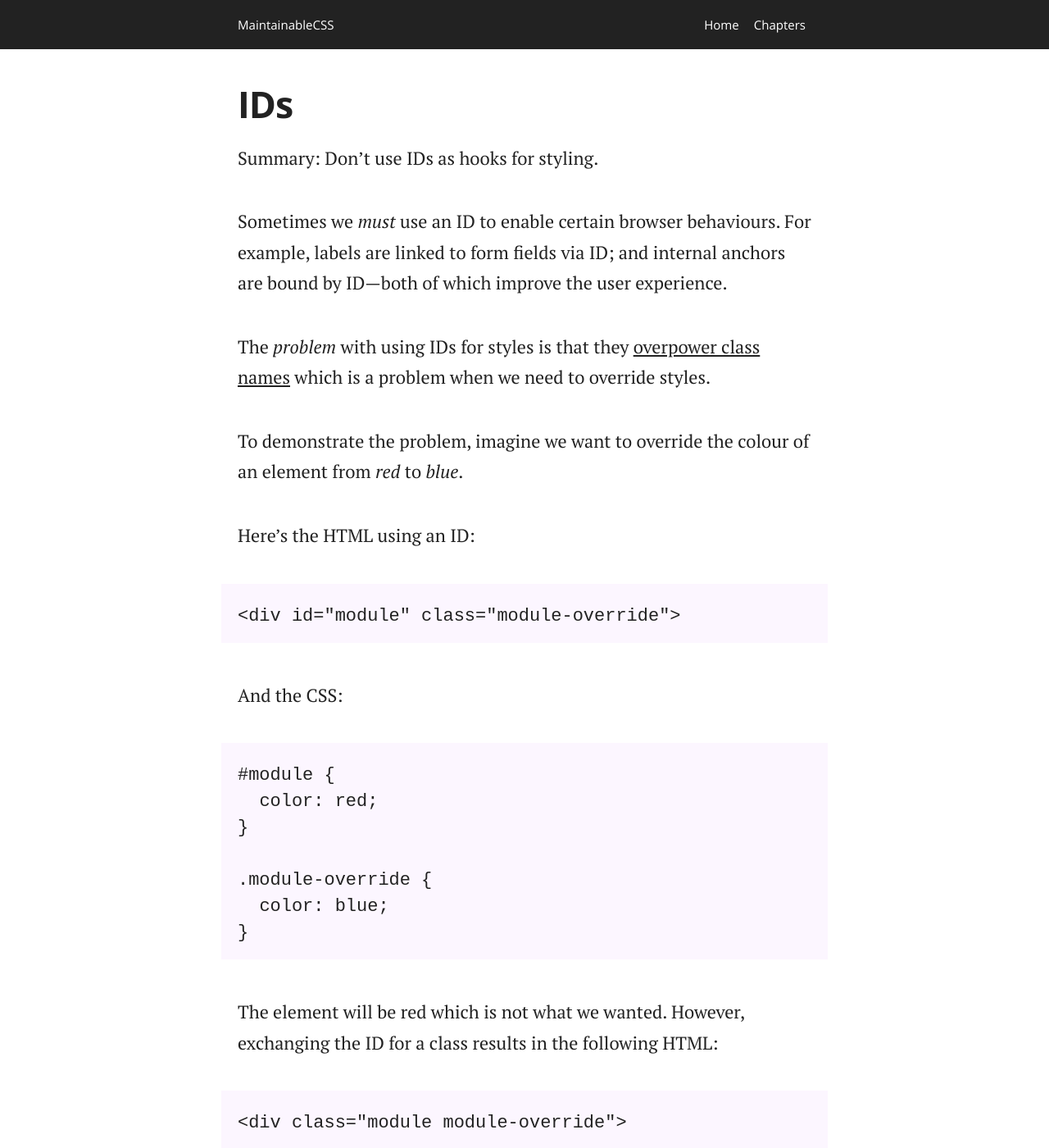
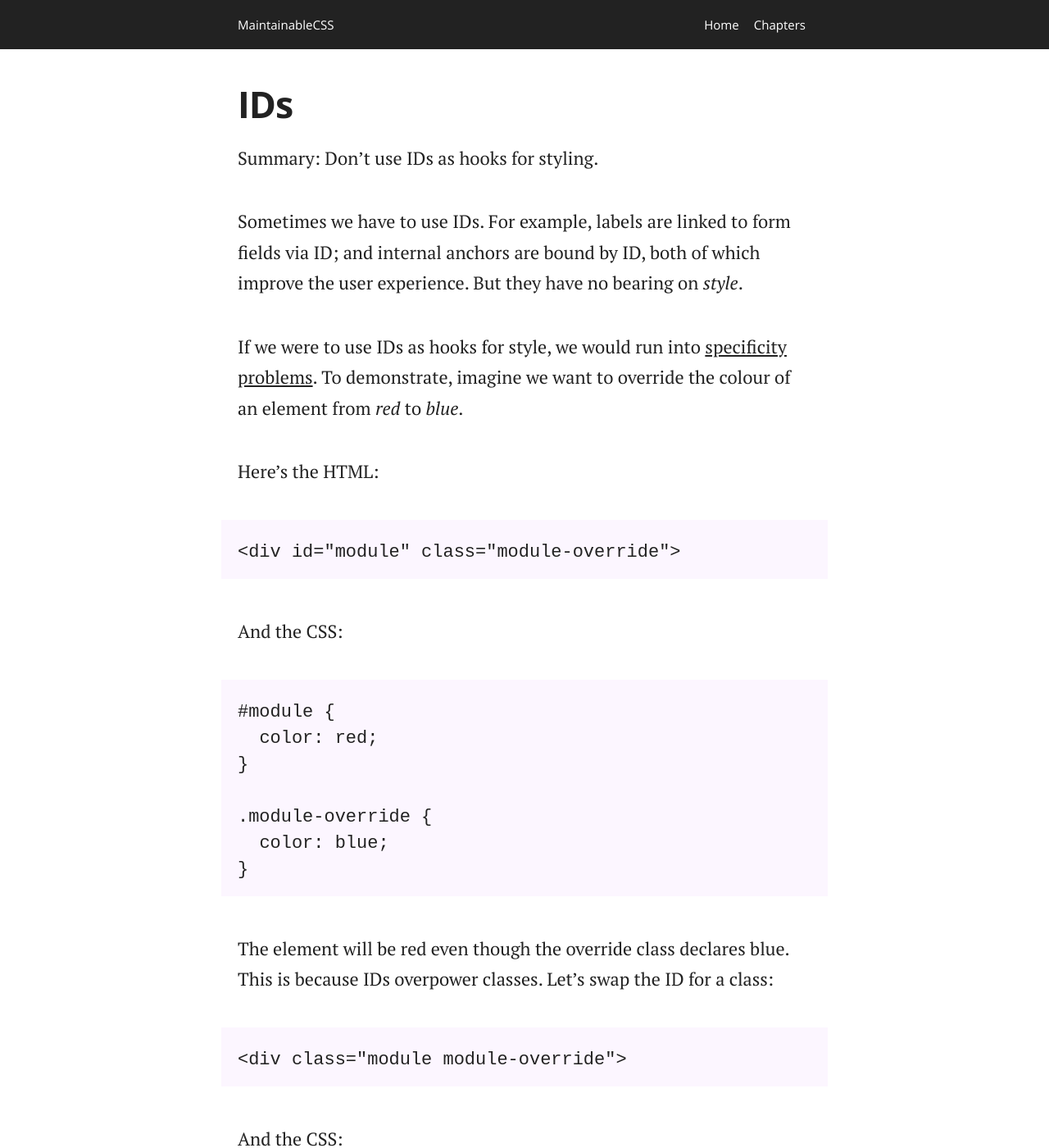
Before and after one commit to adamsilver/maintainablecss.com-jekyll, a Jekyll site: the page built from _chapters/04-ids.md, in a window 1280 px wide and 1400 px high. Shown: the whole window at 82% size. Built offline with Jekyll 4.4.1, drawn with Linux system fonts in a browser that asks for light colours; some of the changed text lies outside the part shown.

Commit message:
Fix up ids

```diff
--- a/_chapters/04-ids.md
+++ b/_chapters/04-ids.md
@@ -8,13 +8,11 @@ description: Learn why using IDs as hooks for styling are problematic and what y
 
 Summary: Don't use IDs as hooks for styling.
 
-Sometimes we *must* use an ID to enable certain browser behaviours. For example, labels are linked to form fields via ID; and internal anchors are bound by ID&mdash;both of which improve the user experience.
+Sometimes we have to use IDs. For example, labels are linked to form fields via ID; and internal anchors are bound by ID, both of which improve the user experience. But they have no bearing on *style*.
 
-The *problem* with using IDs for styles is that they [overpower class names](http://www.w3.org/TR/css3-selectors/#specificity) which is a problem when we need to override styles.
+If we were to use IDs as hooks for style, we would run into [specificity problems](http://www.w3.org/TR/css3-selectors/#specificity). To demonstrate, imagine we want to override the colour of an element from *red* to *blue*.
 
-To demonstrate the problem, imagine we want to override the colour of an element from *red* to *blue*.
-
-Here's the HTML using an ID:
+Here's the HTML:
 
 	<div id="module" class="module-override">
 
@@ -28,7 +26,7 @@ And the CSS:
 	  color: blue;
 	}
 
-The element will be red which is not what we wanted. However, exchanging the ID for a class results in the following HTML:
+The element will be red even though the override class declares blue. This is because IDs overpower classes. Let's swap the ID for a class:
 
 	<div class="module module-override">
 
@@ -42,4 +40,8 @@ And the CSS:
 	  color: blue;
 	}
 
-In this case, the element will be blue as we intended. So it's not that we can't use IDs, it's just that we should avoid them as hooks *styling*.
+Now, the element is blue. Problem solved.
+
+## Final thought
+
+Use IDs to enable browser functionality. But never use them as hooks for styling.
```
